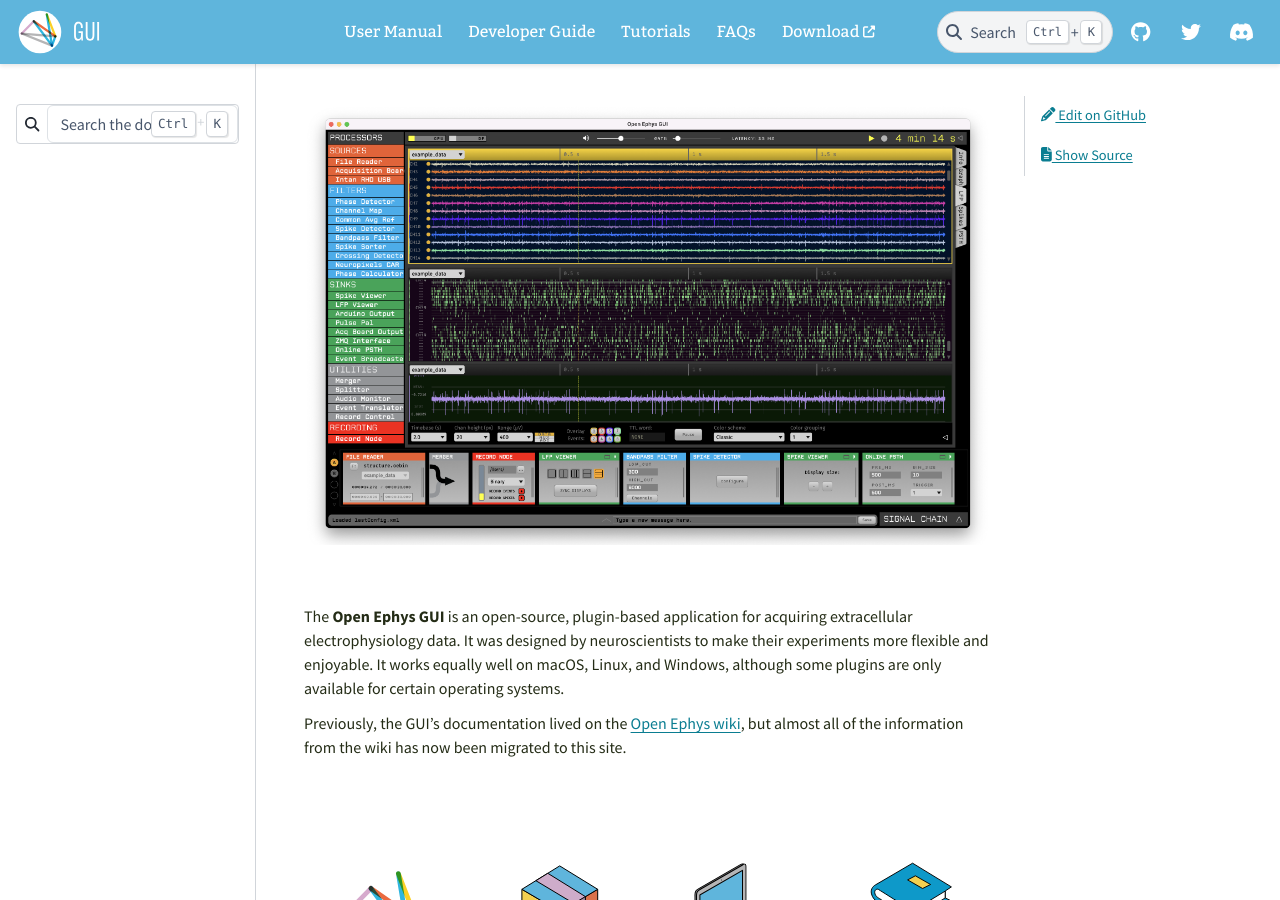
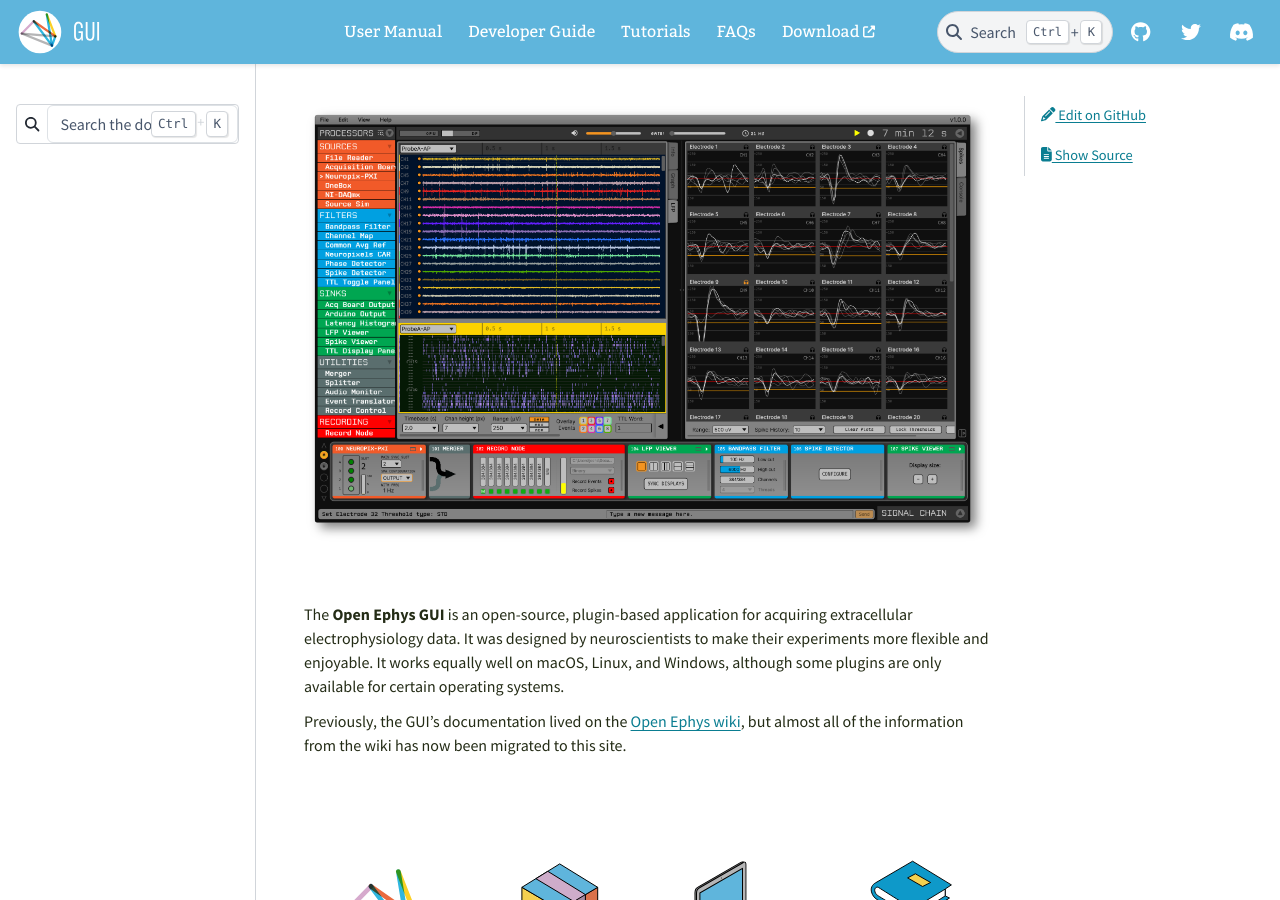
Before and after one commit to open-ephys/gui-docs, a Sphinx documentation site: the page built from source/index.rst, in a window 1280 px wide and 900 px high. Built offline with Sphinx 7.4.7 and the PyData theme 0.15.4, drawn with Linux system fonts in a browser that asks for light colours.

Commit message:
Add 1.0 screenshot to index.html

```diff
--- a/source/index.rst
+++ b/source/index.rst
@@ -2,7 +2,7 @@
 
 .. title:: Home
 
-.. image:: _static/images/screenshot-0-6-0.png
+.. image:: _static/images/screenshot-medium.png
   :alt: A screenshot of the Open Ephys GUI
 
 |
```
Also changed, not shown: source/_static/images/screenshot-0-6-0.png (deleted), source/_static/images/screenshot-medium.png (added).
